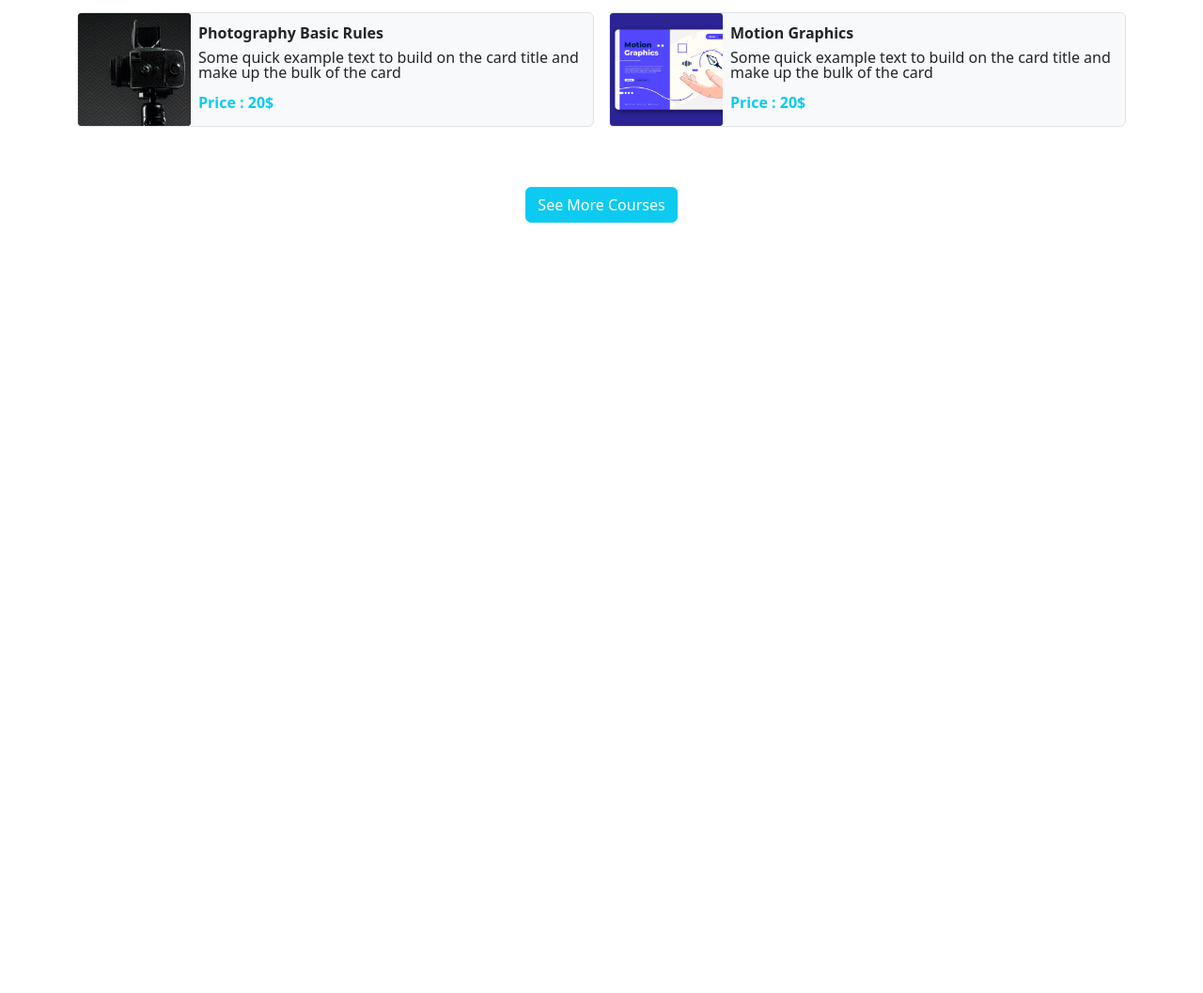
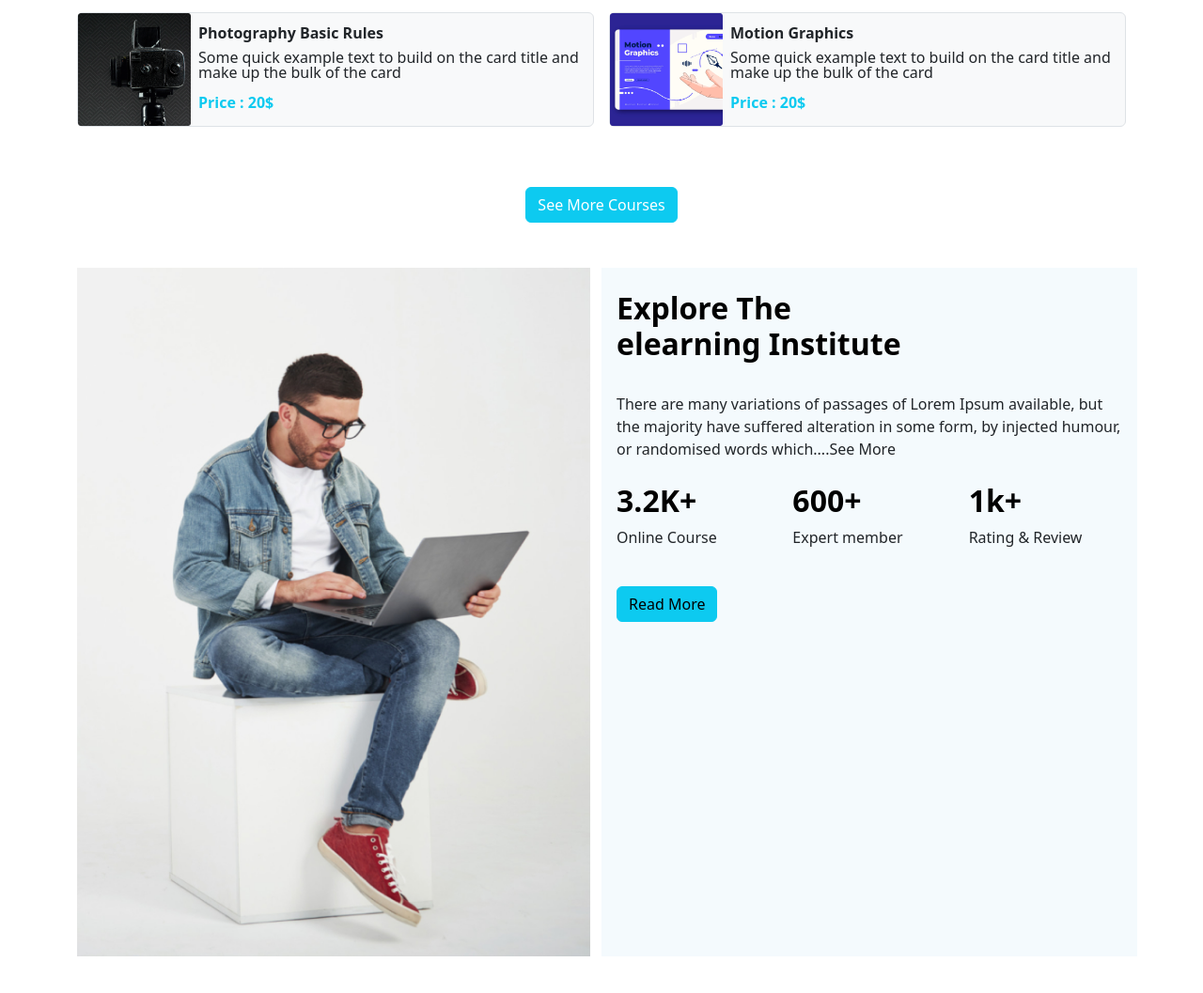
Before and after one commit to Mehedi556/Techno-EDGE, a plain HTML site: page index.html in a window 1280 px wide. Shown: the part 1560-2617 px from the top of the page at 94% size. Before the commit the page ends 1845 px from the top, so only its background shows below. Drawn offline with nearby package versions, Linux system fonts and the light colour scheme.

Commit message:
adding explore option

```diff
--- a/index.html
+++ b/index.html
@@ -210,7 +210,38 @@
   <!--End of Course items -->
 
 
+<!-- Explore option -->
 
+<section class="container my-5">
+
+    <div class="row row-cols-1 row-cols-sm-1 row-cols-md-2 row-cols-lg-2">
+      <div class="col ">
+        <img class="img-fluid" src="images/working.png" alt="">
+      </div>
+      <div class="p-3 text_background col">
+        <h2 class="text-black fw-bolder pt-2 pb-4">Explore The <br> elearning Institute</h2>
+        <p class="pb-2">There are many variations of passages of Lorem Ipsum available, but the majority have suffered alteration in some form, by injected humour, or randomised words which....See More
+        </p>
+        <div class="row row-cols-1 row-cols-sm-2 row-cols-md-3 row-cols-lg-3 pb-4">
+          <div>
+            <h2 class="col text-black fw-bolder">3.2K+</h2>
+            <p>Online Course</p>
+          </div>
+          <div>
+            <h2 class="col text-black fw-bolder">600+</h2>
+            <p>Expert member</p>
+          </div>
+          <div>
+            <h2 class="col text-black fw-bolder">1k+</h2>
+            <p>Rating & Review</p>
+          </div>
+        </div>
+        <button class="btn btn-info">Read More</button>
+
+      </div>
+    </div>
+    </section>
+    <!--End of Explore option -->
 
 
 
```
